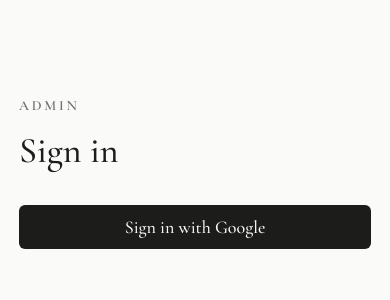
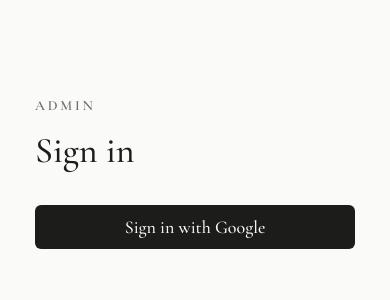
Before and after one commit to emz95/home-cafe, a Next.js app: page /login in a window 390 px wide. Shown: the top 300 px of the page. Built offline with nearby package versions, Linux system fonts and the light colour scheme.

Commit message:
Add more side padding on phones

```diff
--- a/src/app/admin/page.tsx
+++ b/src/app/admin/page.tsx
@@ -18,7 +18,7 @@
   const data = isAdmin ? await loadAdminData(supabase) : null;
 
   return (
-    <main className="mx-auto w-full max-w-4xl px-4 pt-16 pb-24 sm:px-6">
+    <main className="mx-auto w-full max-w-4xl px-8 pt-16 pb-24 sm:px-10">
       <header className="flex flex-wrap items-end justify-between gap-4">
         <div>
           <p className="text-sm font-semibold tracking-[0.2em] text-muted uppercase">Admin</p>
--- a/src/app/login/page.tsx
+++ b/src/app/login/page.tsx
@@ -22,7 +22,7 @@
   }
 
   return (
-    <main className="mx-auto w-full max-w-sm px-4 pt-24 pb-24">
+    <main className="mx-auto w-full max-w-sm px-8 pt-24 pb-24">
       <p className="text-sm font-semibold tracking-[0.2em] text-muted uppercase">Admin</p>
       <h1 className="mt-3 text-4xl leading-tight">Sign in</h1>
 
--- a/src/app/page.tsx
+++ b/src/app/page.tsx
@@ -41,7 +41,7 @@
   const menu = await loadMenu();
 
   return (
-    <main className="mx-auto w-full max-w-4xl px-4 pt-16 pb-24 sm:px-6 sm:pt-24">
+    <main className="mx-auto w-full max-w-4xl px-8 pt-16 pb-24 sm:px-10 sm:pt-24">
       <SiteHeader active="/" />
 
       {menu === null ? (
--- a/src/app/wishlist/page.tsx
+++ b/src/app/wishlist/page.tsx
@@ -24,7 +24,7 @@
   })).filter((g) => g.items.length > 0);
 
   return (
-    <main className="mx-auto w-full max-w-4xl px-4 pt-16 pb-24 sm:px-6 sm:pt-24">
+    <main className="mx-auto w-full max-w-4xl px-8 pt-16 pb-24 sm:px-10 sm:pt-24">
       <SiteHeader active="/wishlist" />
 
       {error ? (
```
